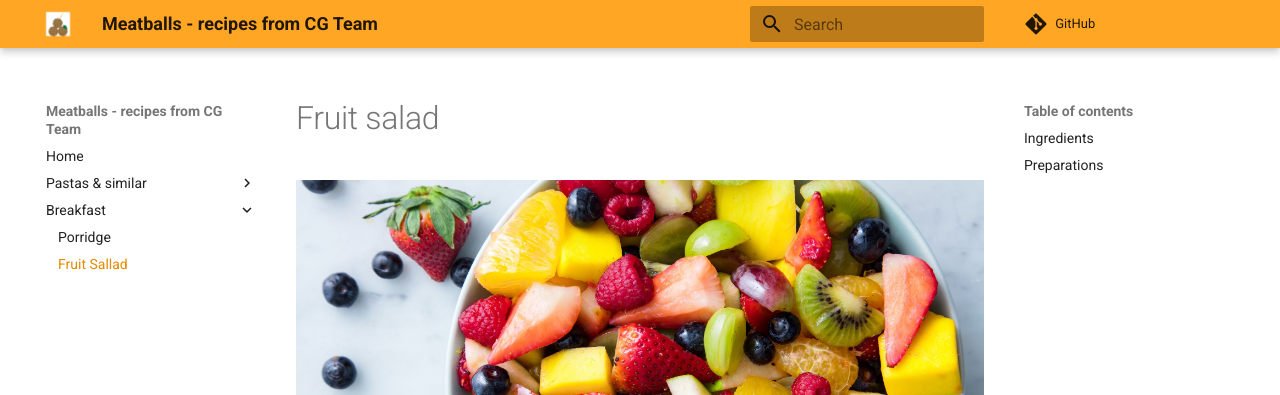
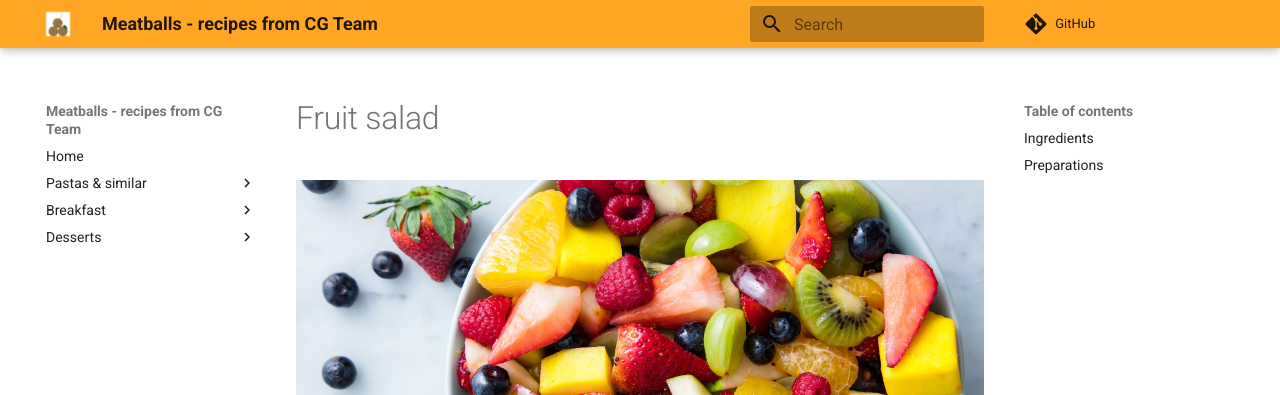
Before and after one commit to Clinical-Genomics/meatballs, an MkDocs documentation site: the page built from docs/Desserts/fruit_sallad.md, in a window 1280 px wide. Shown: the top 395 px of the page. Built offline with MkDocs 1.6.1 and Material for MkDocs 9.7.7, drawn with Linux system fonts in a browser that asks for light colours; comment, search, counter and statistics services are not loaded; some of the changed lines change nothing that is shown.

Commit message:
applying changes from code review

```diff
--- a/mkdocs.yml
+++ b/mkdocs.yml
@@ -28,4 +28,5 @@ nav:
       - Gnocchi with Pumpkin: "main-courses/pastas/gnocchi_with_pumpkin.md"
   - Breakfast:
       - Porridge: "breakfast/porridge.md"
+  - Desserts:
       - Fruit Sallad: "breakfast/fruit_sallad.md"
```
Also changed, not shown: docs/Desserts/fruit_sallad.md (renamed from docs/breakfast/fruit_sallad.md).
